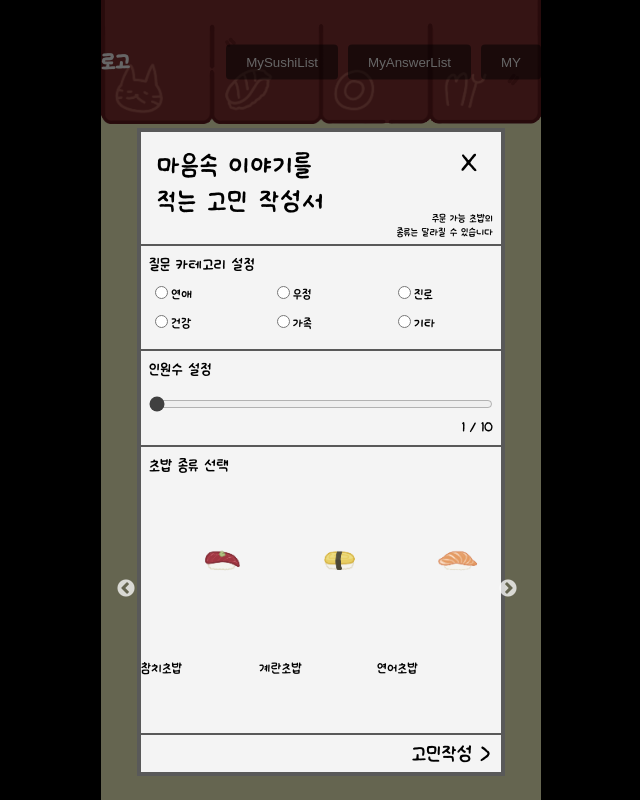
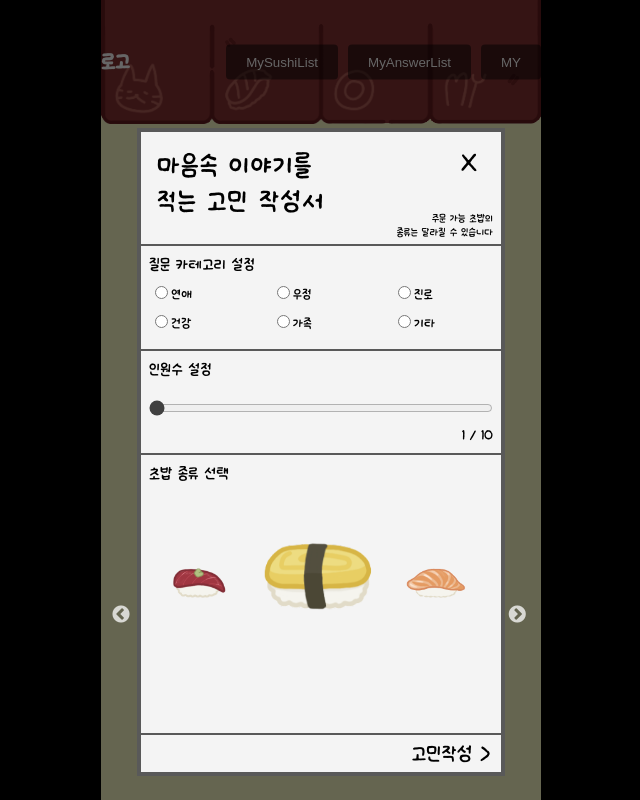
Before and after one commit to kwo9827/Gomin_plate, a React (Vite) app in the folder frontend/gomin/: page /postsushi in a window 1280 px wide. Shown: the whole page, without its empty margins (319-959 px from the left). Built offline with nearby package versions, Linux system fonts and the light colour scheme.

Commit message:
feat: 초밥 작성 페이지 슬라이더 스타일링 [S12P11B109-164]

```diff
--- a/frontend/gomin/package.json
+++ b/frontend/gomin/package.json
@@ -18,7 +18,8 @@
     "react-redux": "^8.1.3",
     "react-router-dom": "^6.28.2",
     "react-slick": "^0.30.3",
-    "slick-carousel": "^1.8.1"
+    "slick-carousel": "^1.8.1",
+    "swiper": "^11.2.2"
   },
   "devDependencies": {
     "@eslint/js": "^9.17.0",
--- a/frontend/gomin/src/index.css
+++ b/frontend/gomin/src/index.css
@@ -20,3 +20,17 @@ body,
   box-sizing: border-box;
   background-color: #fdfcc8;
 }
+
+.slick-prev,
+.slick-next {
+  font-size: 20px; /* 버튼 크기 축소 */
+  z-index: 1000;
+}
+
+.slick-prev {
+  left: -30px; /* 이전 버튼 위치 조정 */
+}
+
+.slick-next {
+  right: -30px; /* 다음 버튼 위치 조정 */
+}
--- a/frontend/gomin/src/pages/PostSushi.jsx
+++ b/frontend/gomin/src/pages/PostSushi.jsx
@@ -1,7 +1,8 @@
-import React, { useState } from "react";
+import React, { useState, Component } from "react";
 import { useDispatch } from "react-redux";
 import { createSushi } from "../store/slices/sushiSlice";
 import Slider from "react-slick";
+import "../styles/slider.css";
 
 import "slick-carousel/slick/slick.css";
 import "slick-carousel/slick/slick-theme.css";
@@ -17,15 +18,6 @@ import scallop from "../assets/sushi/가리비초밥.webp";
 import flatfish from "../assets/sushi/광어초밥.webp";
 import uni from "../assets/sushi/성게알초밥.webp";
 import tuna from "../assets/sushi/참치초밥.webp";
-
-const settings = {
-  className: "center",
-  centerMode: true,
-  infinite: true,
-  centerPadding: "0vh",
-  slidesToShow: 3,
-  speed: 500,
-};
 
 const PostSushi = ({ onClose }) => {
   const dispatch = useDispatch();
@@ -59,6 +51,20 @@ const PostSushi = ({ onClose }) => {
     { id: 10, src: uni, name: "성게알초밥" },
     { id: 11, src: tuna, name: "참치초밥" },
   ];
+
+  const settings = {
+    className: "center",
+    centerMode: true,
+    infinite: true,
+    centerPadding: "0vh",
+    slidesToShow: 3,
+    speed: 500,
+    afterChange: (current) => {
+      const sushiId = sushiImages[current % sushiImages.length].id;
+      setSushiType(sushiId);
+    },
+    initialSlide: 0,
+  };
 
   const handleCategoryChange = (e) => {
     setCategory(Number(e.target.value));
@@ -108,6 +114,10 @@ const PostSushi = ({ onClose }) => {
   const handleCancelSubmit = () => {
     setShowModal(false);
   };
+
+  React.useEffect(() => {
+    setSushiType(sushiImages[0].id);
+  }, []);
 
   return (
     <div style={overlayStyle}>
@@ -220,6 +230,7 @@ const PostSushi = ({ onClose }) => {
                   <Slider {...settings}>
                     {sushiImages.map((sushi) => (
                       <div
+                        className="slider"
                         key={sushi.id}
                         onClick={() => handleSushiTypeChange(sushi.id)}
                       >
@@ -228,7 +239,7 @@ const PostSushi = ({ onClose }) => {
                           src={sushi.src}
                           alt={sushi.name}
                         />
-                        <p>{sushi.name}</p>
+                        {/* <p className="sushiName">{sushi.name}</p> */}
                       </div>
                     ))}
                   </Slider>
@@ -400,6 +411,7 @@ const radioBtn = {
 };
 
 const rangeInput = {
+  height: "3vh",
   width: "43vh",
   margin: "0 auto",
   marginTop: "1vh",
@@ -415,7 +427,7 @@ const presentPerson = {
 };
 
 const sliderContainer = {
-  width: "44vh",
+  width: "44.54vh",
   height: "26.5vh",
 };
 
@@ -490,11 +502,11 @@ const submitBtn = {
 };
 
 const submitModalStyle = {
-  position: "absolute",
+  position: "fixed",
   top: 0,
   left: 0,
-  width: "46vh",
-  height: "81.6vh",
+  width: "100%",
+  height: "100%",
   backgroundColor: "rgba(0, 0, 0, 0.5)",
   display: "flex",
   justifyContent: "center",
@@ -504,42 +516,51 @@ const submitModalStyle = {
 
 const submitModalContent = {
   backgroundColor: "#fdf5e6",
-  padding: "2vh",
-  borderRadius: "1vh",
-  width: "38vh",
+  padding: "20px",
+  borderRadius: "10px",
+  width: "70%",
+  maxWidth: "600px",
+  position: "relative",
   textAlign: "center",
-  border: "1vh solid #906C48",
-  outline: "1vh solid #67523E",
-  fontSize: "3vh",
+  border: "8px solid #906C48",
+  outline: "2px solid #67523E",
+  fontSize: "24px",
 };
 
 const buttonContainer = {
   display: "flex",
-  justifyContent: "space-around",
+  justifyContent: "space-between",
+  alignItems: "center",
+  width: "100%",
+  marginBottom: "30px",
 };
 
 const confirmButtonStyle = {
-  borderTop: "none",
-  borderLeft: "none",
-  borderRadius: "1vh",
+  padding: "8px 0",
+  border: "none",
+  borderRadius: "5px",
   backgroundColor: "#dc3545",
   color: "white",
   cursor: "pointer",
-  width: "15vh",
+  width: "40%",
+  whiteSpace: "nowrap",
+  lineHeight: "1",
   fontFamily: "Ownglyph, Ownglyph",
-  fontSize: "4vh",
+  fontSize: "24px",
 };
 
 const cancelButtonStyle = {
-  borderTop: "none",
-  borderLeft: "none",
-  borderRadius: "1vh",
+  padding: "8px 0",
+  border: "none",
+  borderRadius: "5px",
   backgroundColor: "#808080",
   color: "white",
   cursor: "pointer",
-  width: "15vh",
+  width: "40%",
+  whiteSpace: "nowrap",
+  lineHeight: "1",
   fontFamily: "Ownglyph, Ownglyph",
-  fontSize: "4vh",
+  fontSize: "24px",
 };
 
 export default PostSushi;
--- /dev/null
+++ b/frontend/gomin/src/styles/slider.css
@@ -0,0 +1,62 @@
+/* 슬라이더 컨테이너 스타일링 */
+.sliderContainer {
+  width: 100%;
+  height: auto;
+  max-width: 44.54vh;
+  margin: 0 auto;
+  padding: 2vh 0;
+  position: relative;
+}
+
+/* 이미지 컨테이너 */
+.slider {
+  display: flex;
+  flex-direction: column;
+  align-items: center;
+  justify-content: center;
+  width: 15vh;
+  height: 30vh;
+  padding: 2vh;
+  box-sizing: border-box;
+}
+
+/* 이미지 스타일링 */
+.slider img {
+  width: 10vh;
+  height: 0vh;
+  overflow: hidden;
+  object-fit: contain;
+  display: block;
+  transform: scale(3);
+  transition: transform 0.3s ease-in-out;
+}
+
+.slick-current img {
+  transform: scale(7);
+}
+
+/* 텍스트 스타일링 */
+.slider p.sushiName {
+  width: 100%;
+  text-align: center;
+  margin-top: 2vh;
+  font-size: clamp(1rem, 2vw, 1.5rem); /* 반응형 폰트 크기 */
+  color: #333;
+  padding: 0.5vh 0;
+}
+
+/* 슬라이더 화살표 커스터마이징 */
+.slick-prev,
+.slick-next {
+  z-index: 3;
+  width: 4vh;
+  height: 4vh;
+}
+
+.slick-prev {
+  left: 2vh;
+}
+
+.slick-next {
+  right: 2vh;
+}
```
Also changed, not shown: 1 other file (tests, documents, lock files or other folders).
